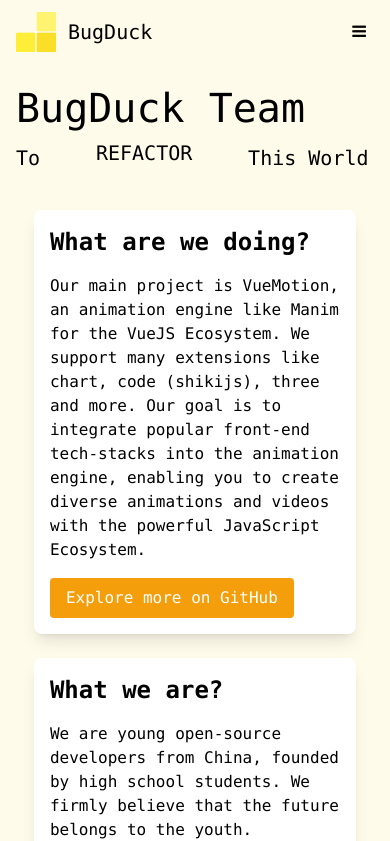
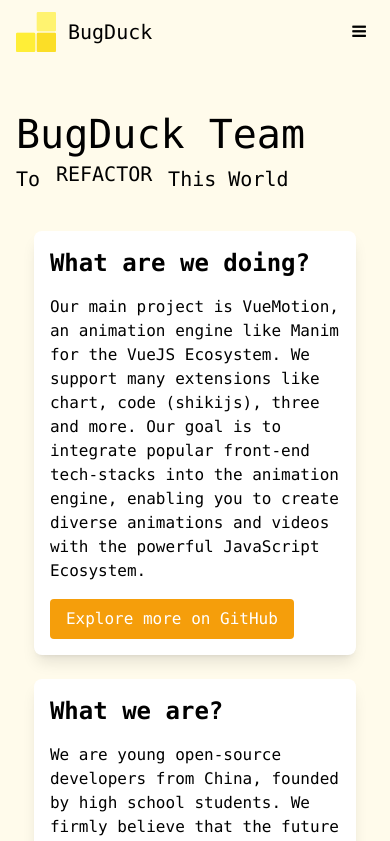
Before and after one commit to Bug-Duck/website, a Vue app: page / in a window 390 px wide. Shown: the top 841 px of the page. Built offline with nearby package versions, Linux system fonts and the light colour scheme.

Commit message:
chore: adapt small screen

```diff
--- a/src/views/Home.vue
+++ b/src/views/Home.vue
@@ -27,11 +27,11 @@
 
 <template>
   <div class="w-full min-h-screen bg-amber-50">
-    <div class="w-full h-full flex flex-col md:flex-row pt-[20%] px-4 md:px-20">
-      <div class="w-full h-full flex flex-grow-[1] flex-col select-none">
-        <div class="text-[40px] md:text-[100px]">BugDuck Team</div>
-        <div class="text-[20px] md:text-[30px] h-[40px] flex items-center">
-          To<span class="inline-flex items-center justify-center w-[200px] overflow-hidden mx-1">
+    <div class="w-full h-full flex flex-col md:flex-row pt-[15%] md:pt-[8%] px-4 md:px-20">
+      <div class="w-full h-full flex flex-grow-[1] flex-col select-none lg:pt-[300px] pt-[50px]">
+        <div class="text-[40px] md:text-[100px] leading-tight">BugDuck Team</div>
+        <div class="text-[20px] md:text-[30px] h-[40px] flex items-center flex-wrap md:flex-nowrap">
+          To<span class="inline-flex items-center justify-center w-[120px] md:w-[200px] overflow-hidden mx-1">
             <div class="relative h-[40px]">
               <span class="absolute left-1/2 -translate-x-1/2" :class="{ 'tag-transition': isAnimating }">
                 {{ tags[currentIndex] }}
@@ -95,7 +95,7 @@
         </div>
       </div>
     </div>
-    <div class="md:hidden h-[800px]"></div>
+    <div class="md:hidden h-[400px]"></div>
   </div>
   <div class="w-full p-4 md:p-[100px]">
     <div class="max-w-7xl mx-auto">
```
